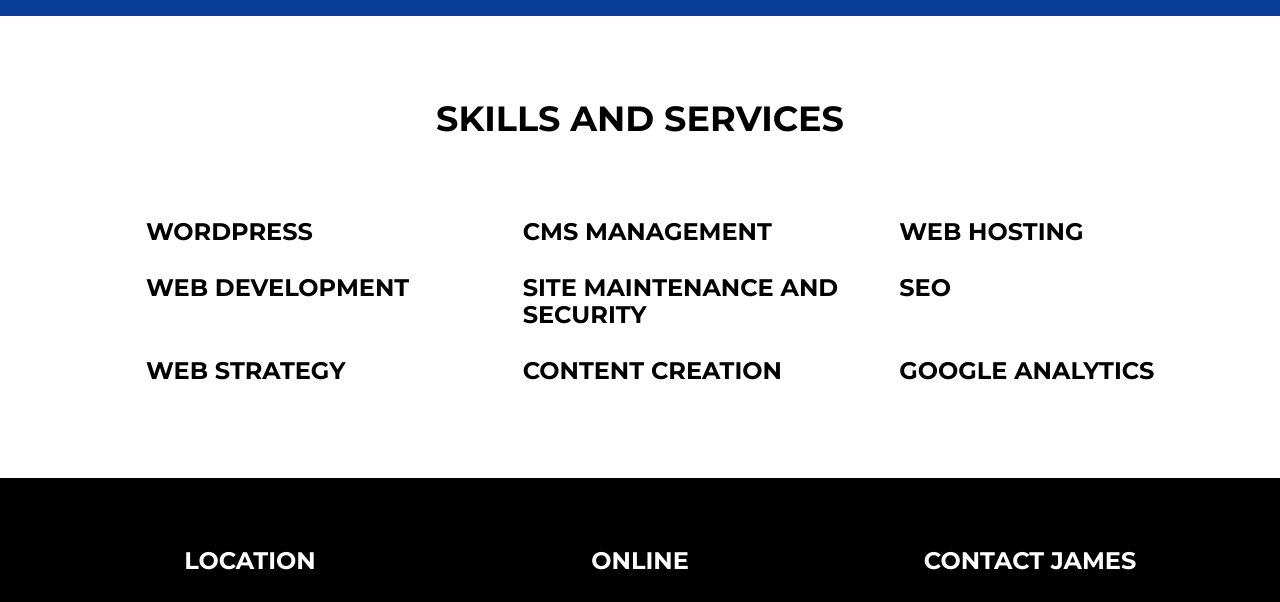
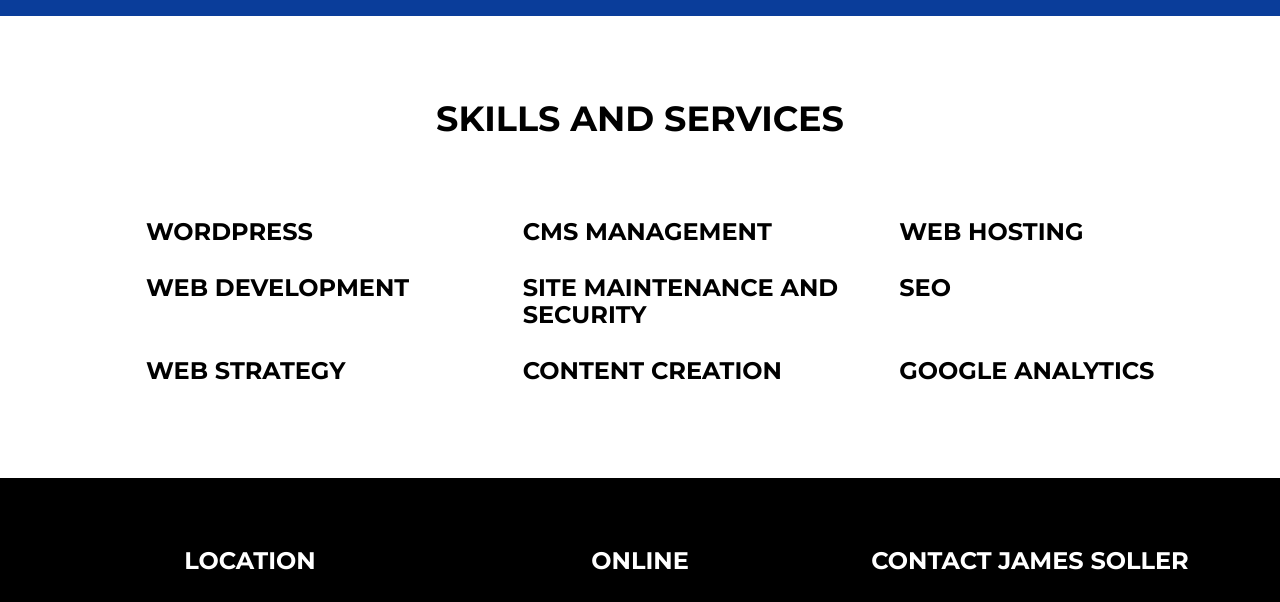
Before and after one commit to j-acs/portfolio, a plain HTML site: page index.html in a window 1280 px wide. Shown: the part 1931-2533 px from the top of the page. Drawn offline with nearby package versions, Linux system fonts and the light colour scheme.

Commit message:
added last name

```diff
--- a/index.html
+++ b/index.html
@@ -356,7 +356,7 @@
                         </ul>
                     </div>
                     <div class="footer-col col-md-4">
-                        <h3>Contact James </h3>
+                        <h3>Contact James Soller</h3>
                         <p>719-318-6761</p>
                         <p>james.soller@gmail.com</p>
                     </div>
```
